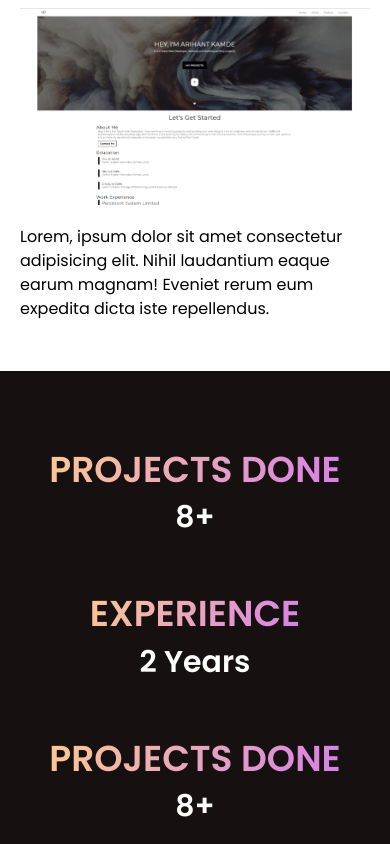
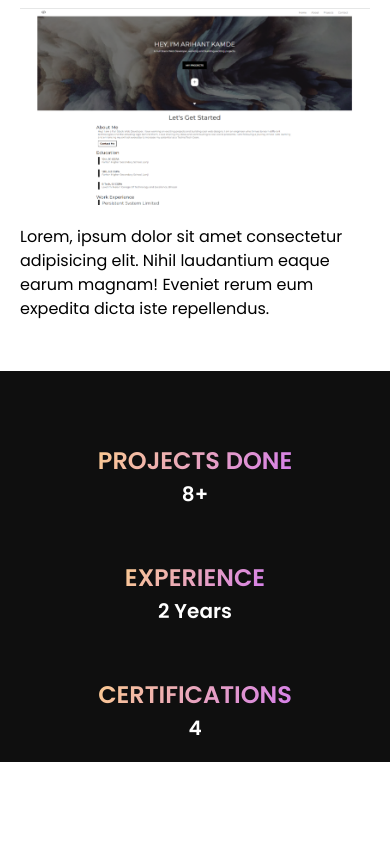
Before and after one commit to arihantXD/Portfolio-V02, a React (Vite) app: page / in a window 390 px wide. Shown: the part 4389-5233 px from the top of the page. After the commit the page ends 5151 px from the top, so only its background shows below. Built offline with nearby package versions, Linux system fonts and the light colour scheme.

Commit message:
responsiveness update

```diff
--- a/src/App.jsx
+++ b/src/App.jsx
@@ -349,26 +349,26 @@ function App() {
       </div>
 
       {/* skills seperator  */}
-      <div className="md:flex md:justify-evenly md:gap-[30px] md:items-center w-[100%] mt-[50px] bg-[#171010] p-[20px]">
-        <div className="mt-[50px] flex items-center flex-col font-semibold">
-          <h2 className=" uppercase color leading-relaxed lg:leading-[70px] text-4xl md:text-2xl lg:text-4xl">
+      <div className="md:flex md:justify-evenly md:gap-[30px] md:items-center md:py-[50px] w-[100%] mt-[50px] bg-[#0F0F0F] p-[20px]">
+        <div className="mt-[50px] md:m-0 flex items-center flex-col font-semibold">
+          <h2 className=" uppercase color leading-relaxed lg:leading-[70px] text-2xl lg:text-4xl">
             Projects Done
           </h2>
-          <h1 className="text-white text-3xl md:text-xl lg:text-3xl">8+</h1>
+          <h1 className="text-white md:mt-[10px] text-xl lg:text-2xl">8+</h1>
         </div>
-        <div className="mt-[50px] flex items-center flex-col   font-semibold ">
-          <h2 className=" uppercase color leading-relaxed lg:leading-[70px] text-4xl md:text-2xl lg:text-4xl">
+        <div className="mt-[50px] md:m-0 flex items-center flex-col   font-semibold ">
+          <h2 className=" uppercase color leading-relaxed lg:leading-[70px] text-2xl lg:text-4xl">
             Experience
           </h2>
-          <h1 className="text-white text-3xl md:text-xl lg:text-3xl">
+          <h1 className="text-white md:mt-[10px] text-xl lg:text-2xl">
             2 Years
           </h1>
         </div>
-        <div className="mt-[50px] flex items-center flex-col   font-semibold ">
-          <h2 className=" uppercase color leading-relaxed lg:leading-[70px] text-4xl md:text-2xl lg:text-4xl">
-            Projects Done
+        <div className="mt-[50px] md:m-0 flex items-center flex-col   font-semibold ">
+          <h2 className=" uppercase color leading-relaxed lg:leading-[70px] text-2xl lg:text-4xl">
+            Certifications
           </h2>
-          <h1 className="text-white text-3xl md:text-xl lg:text-3xl">8+</h1>
+          <h1 className="text-white md:mt-[10px] text-xl lg:text-2xl">4</h1>
         </div>
       </div>
     </div>
```
